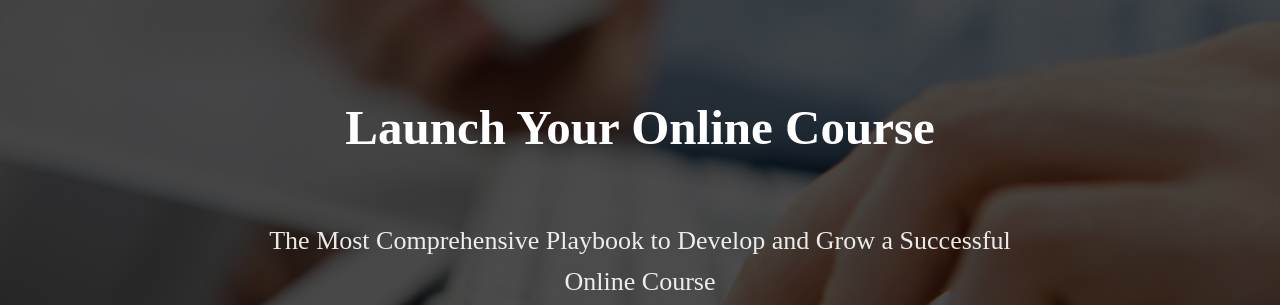
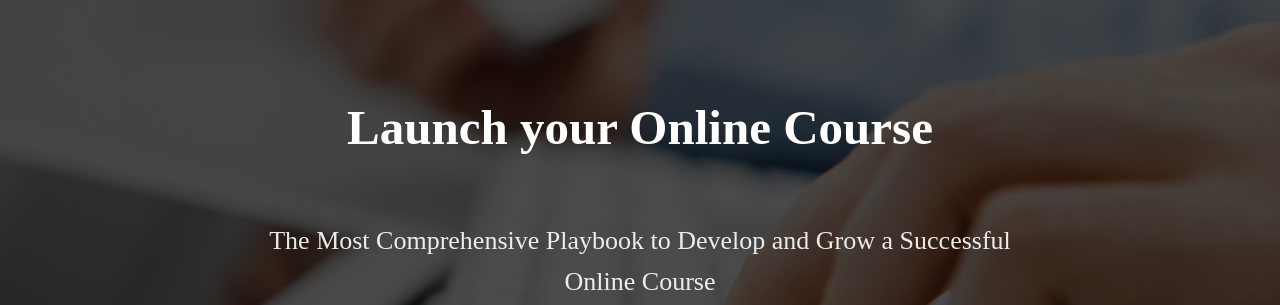
Before and after one commit to UseFedora/mdi, a Jekyll site: the page built from index.html, in a window 1280 px wide and 900 px high. Shown: the part 169-474 px from the top of the window. Built offline with Jekyll 4.4.1, drawn with Linux system fonts in a browser that asks for light colours; nearby versions of some CDN libraries; some web fonts are replaced.

```diff
--- a/_data/homepage.yml
+++ b/_data/homepage.yml
@@ -1,6 +1,6 @@
 hero:
   image: "images/hero-2.jpg"
-  heading: "Launch Your Online Course"
+  heading: "Launch your Online Course"
   subtitle: "The Most Comprehensive Playbook to Develop and Grow a Successful Online Course"
 
 
```
